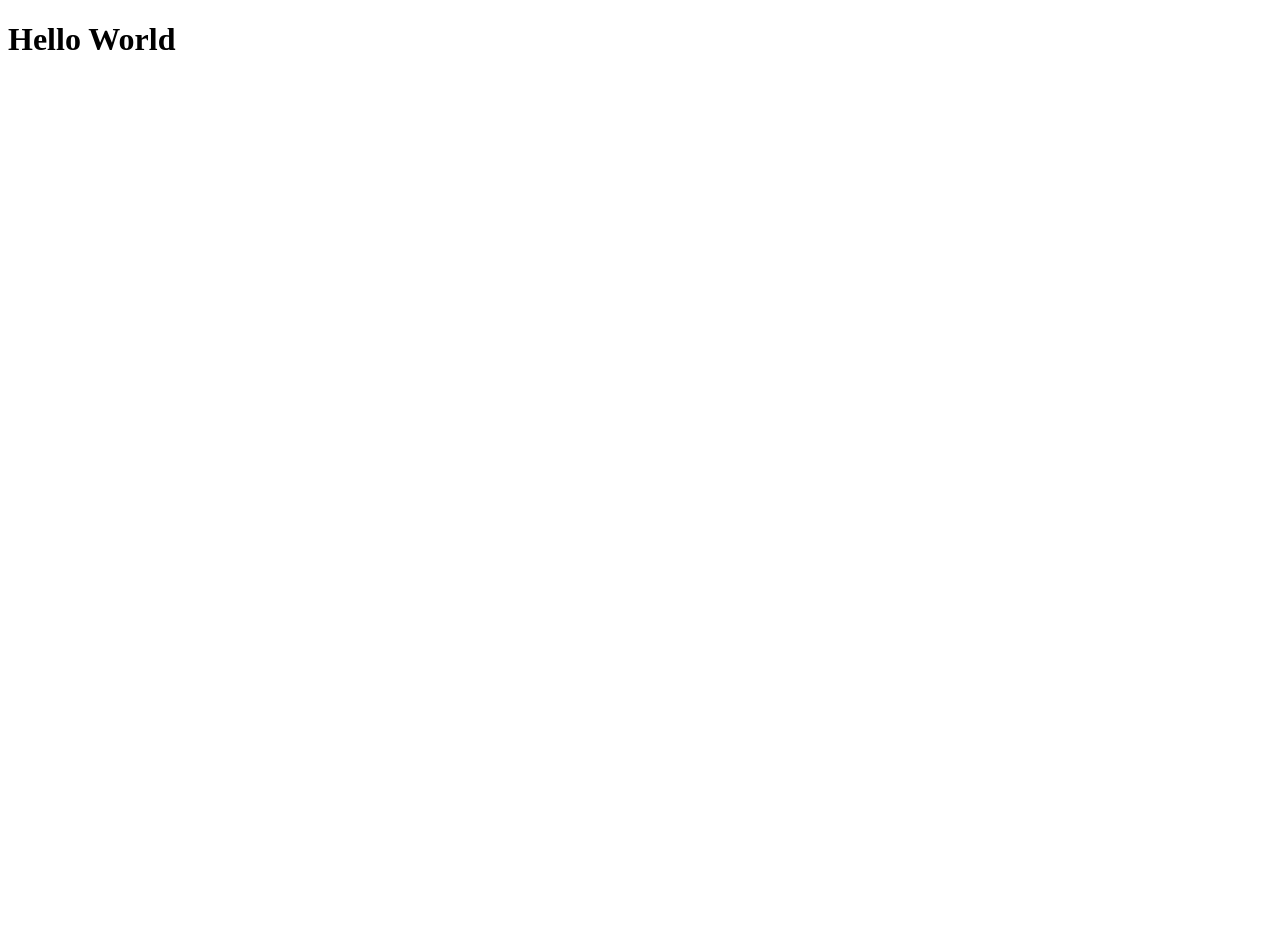
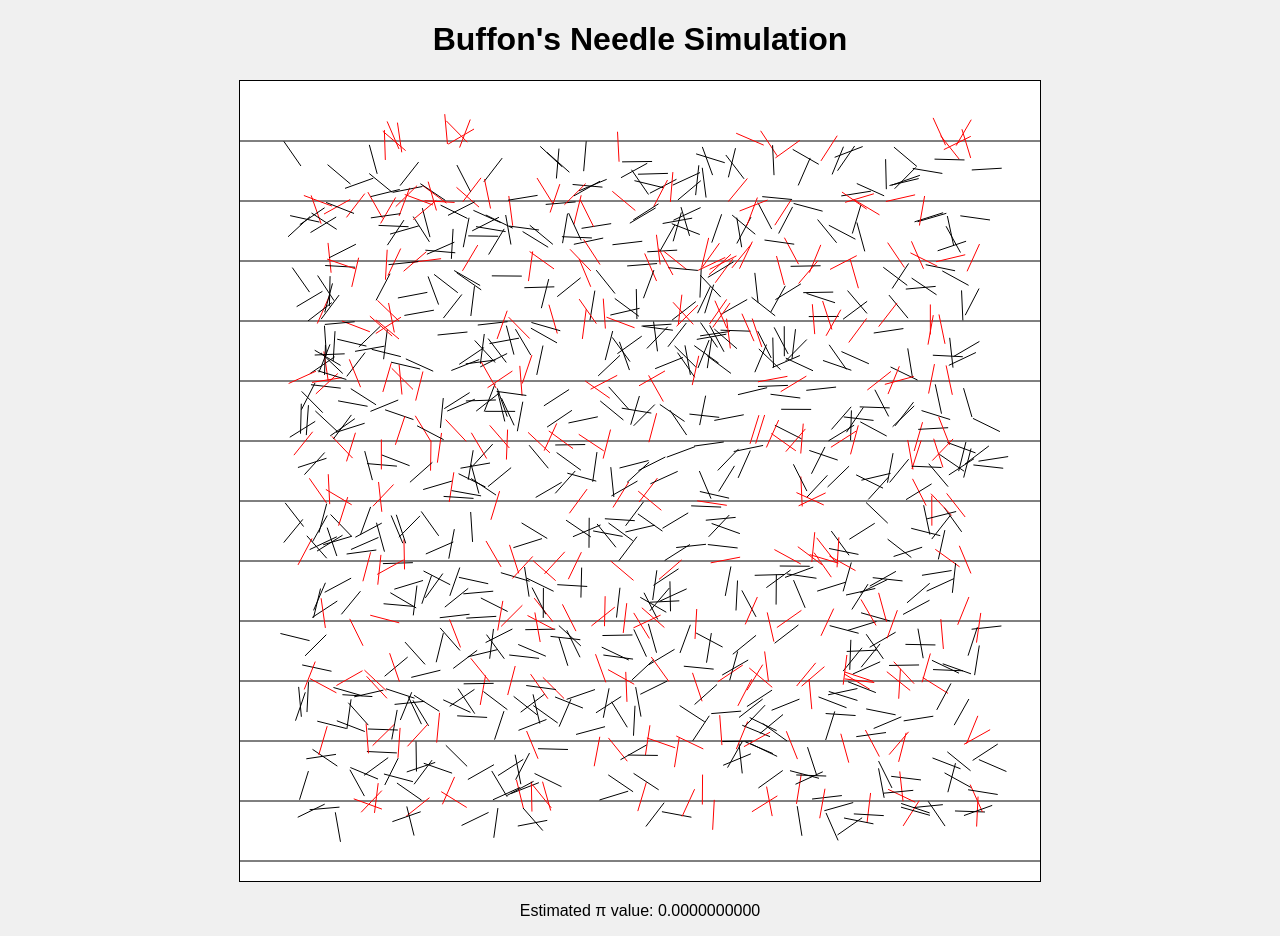
Before and after one commit to KEI0123/buffon, a plain HTML site: page index.html in a window 1280 px wide. Before the commit the page ends 800 px from the top, so only its background shows below. Drawn offline with Linux system fonts and the light colour scheme.

Commit message:
add: styles.css and script.js

```diff
--- a/index.html
+++ b/index.html
@@ -4,11 +4,15 @@
 <head>
     <meta charset="UTF-8">
     <meta name="viewport" content="width=device-width, initial-scale=1.0">
-    <title>Document</title>
+    <title>Buffon's Needle Simulation</title>
+    <link rel="stylesheet" href="styles.css">
 </head>
 
 <body>
-    <h1>Hello World</h1>
+    <h1>Buffon's Needle Simulation</h1>
+    <canvas id="canvas" width="800" height="800"></canvas>
+    <p id="pi-value"></p>
+    <script src="script.js"></script>
 </body>
 
 </html>
--- /dev/null
+++ b/script.js
@@ -0,0 +1,69 @@
+const canvas = document.getElementById('canvas');
+const ctx = canvas.getContext('2d');
+
+const NUM_LINES = 12;
+const LINE_SPACING = 60;
+const LOOP = 1000;
+const MAG = LINE_SPACING / 2;
+let count = 0;
+
+// ラインを描画
+function drawLines() {
+    ctx.strokeStyle = 'black';
+    for (let i = 0; i <= NUM_LINES; i++) {
+        const y = i * LINE_SPACING + LINE_SPACING;
+        ctx.beginPath();
+        ctx.moveTo(0, y);
+        ctx.lineTo(canvas.width, y);
+        ctx.stroke();
+    }
+}
+
+// ランダムな針を描画
+function drawNeedle(midX, midY, endX, endY, collides) {
+    ctx.strokeStyle = collides ? 'red' : 'black';
+    ctx.beginPath();
+    ctx.moveTo(midX, midY);
+    ctx.lineTo(endX, endY);
+    ctx.stroke();
+}
+
+// ランダムな数を生成
+function getRandom(min, max) {
+    return Math.random() * (max - min) + min;
+}
+
+// シミュレーション実行
+function simulate() {
+    drawLines();
+    let hits = 0;
+
+    for (let i = 0; i < LOOP; i++) {
+        const midX = getRandom(LINE_SPACING, canvas.width - LINE_SPACING);
+        const midY = getRandom(LINE_SPACING, canvas.height - LINE_SPACING);
+        const angle = getRandom(0, 2 * Math.PI);
+        const length = LINE_SPACING / 2;
+        const endX = midX + Math.cos(angle) * length;
+        const endY = midY + Math.sin(angle) * length;
+
+        const minY = Math.min(midY, endY);
+        const maxY = Math.max(midY, endY);
+
+        let collides = false;
+        for (let j = 0; j <= NUM_LINES; j++) {
+            const lineY = j * LINE_SPACING + LINE_SPACING;
+            if (minY <= lineY && maxY >= lineY) {
+                collides = true;
+                hits++;
+                break;
+            }
+        }
+
+        drawNeedle(midX, midY, endX, endY, collides);
+    }
+
+    const piEstimate = (2 * length * LOOP) / (hits * LINE_SPACING);
+    document.getElementById('pi-value').innerText = `Estimated π value: ${piEstimate.toFixed(10)}`;
+}
+
+simulate();
--- /dev/null
+++ b/styles.css
@@ -0,0 +1,14 @@
+body {
+    font-family: Arial, sans-serif;
+    text-align: center;
+    background-color: #f0f0f0;
+    margin: 0;
+    padding: 0;
+}
+
+canvas {
+    background-color: #ffffff;
+    border: 1px solid #000000;
+    display: block;
+    margin: 20px auto;
+}
```
